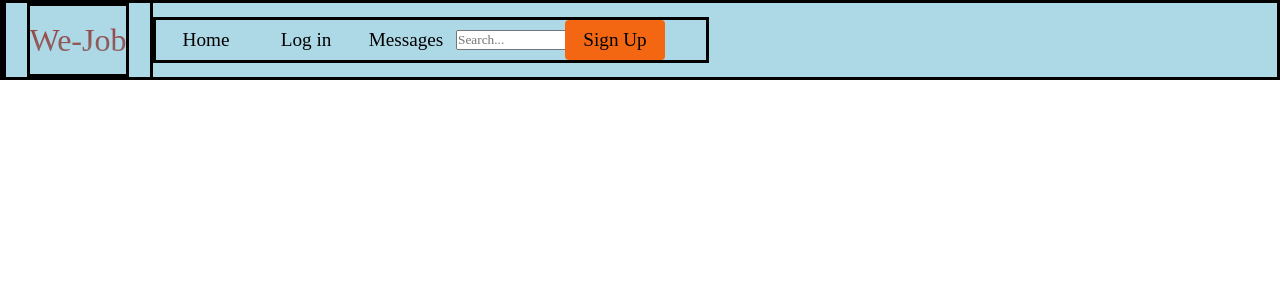
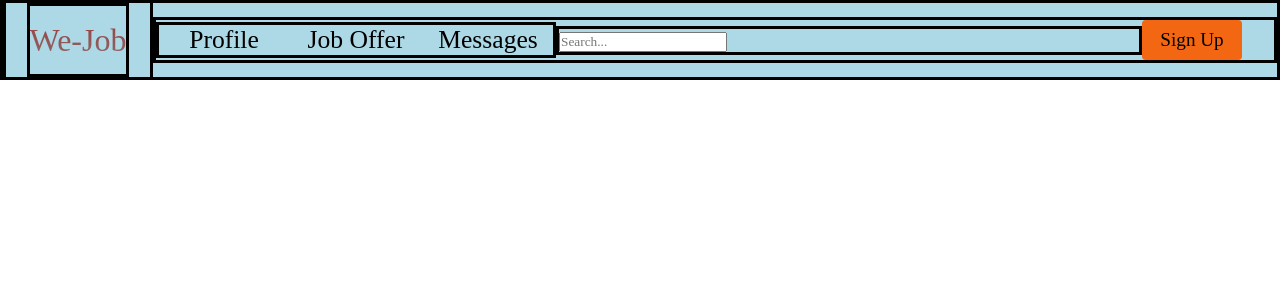
Before and after one commit to MaximBacar/soen341, a React (Create React App) app in the folder we-job/: page / in a window 1280 px wide. Shown: the top 300 px of the page. Built offline with nearby package versions, Linux system fonts and the light colour scheme.

Commit message:
modified spacing of navbar items

```diff
--- a/we-job/src/Components/navbar.css
+++ b/we-job/src/Components/navbar.css
@@ -43,22 +43,37 @@
 .navbar_menu {
     border: solid black;
     display: flex;
+    width:100%;
+    justify-content:start-flex;
     align-items:center;
     list-style: none;
     text-align: center;
 }
+.links {
+    display: flex;
+    border: solid  black;
+    justify-content: space-between;
+    width: 100%;
+    max-width: 400px;
+}
+
 .navbar_item {
-    width: 100px;
+    width: 130px;
     align-items: center;
 }
 .navbar_links{
-
+    font-size: 1.60rem;
     color: black;
     display: flex;
     align-items: center;
     justify-content: center;
     text-decoration: none;
     padding: 0 1rem;
+}
+.search-bar{
+    border: solid black;
+    width:100%;
+    max-width: 600px;
 }
 .navbar_btn{
     width: 150px;
@@ -88,6 +103,3 @@
     color: white;
     transition: all 0.3s ease;
 }
-input[type=text] {
-    float: left;
-}
--- a/we-job/src/Components/navbar.js
+++ b/we-job/src/Components/navbar.js
@@ -16,21 +16,22 @@ function Navbar() {
             <span class="box"></span>
           </div>
           <ul class="navbar_menu">
+            <div class="links">
               <li class="navbar_item">
-              <a href="/" class="navbar_links">Home</a>
+                <a href="/" class="navbar_links">Profile</a>
               </li>
               <li class="navbar_item">
-              <a href="/" class="navbar_links">Log in</a>
+                <a href="/" class="navbar_links">Job Offer</a>
               </li>
               <li class="navbar_item">
                 <a href="/" class="navbar_links">Messages</a>
-
               </li>
-            <li class="navbar_item">
-            <div class="search_bar">
+            </div>
+            <div class="search-bar">
+              <li class="navbar_item" id="searchbar">
                 <input type="text" placeholder="Search..." />
+              </li>
             </div>
-            </li>
             <li class="navbar_btn"><a href="/" class="button">Sign Up</a></li>
 
 
```
Lines whose indentation alone changed are shown as unchanged.
